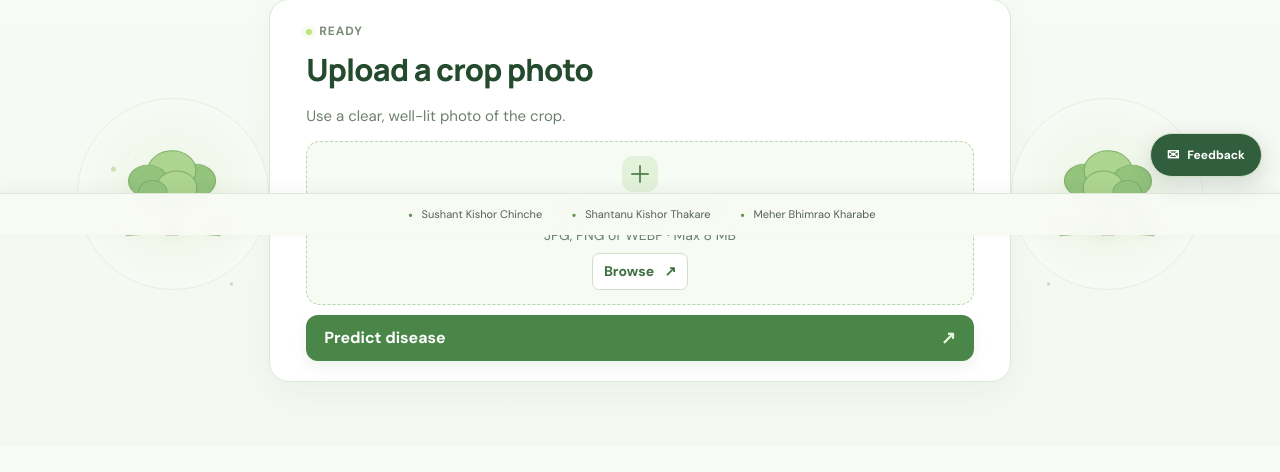
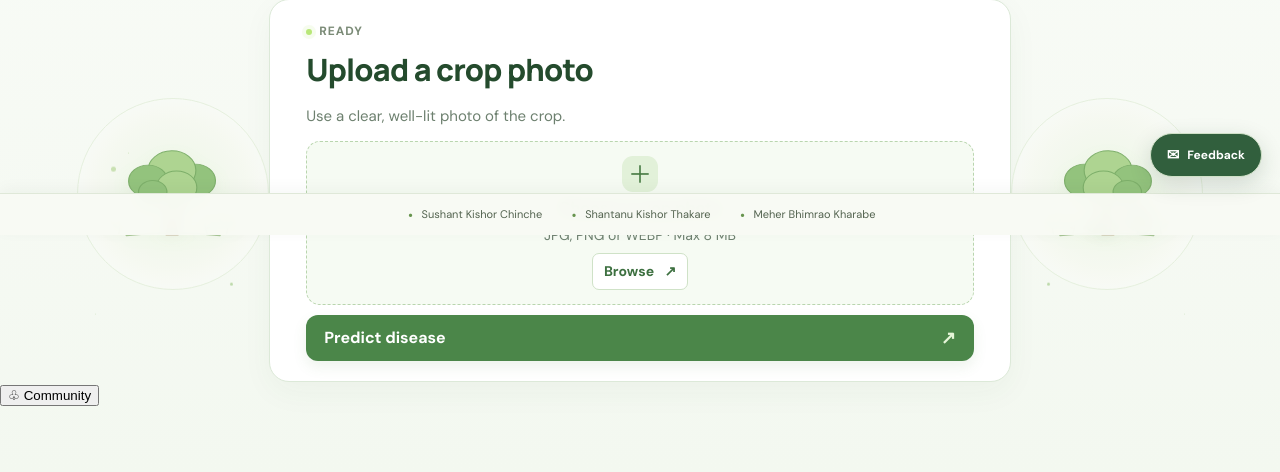
Before and after one commit to schinche735-hash/AgriSage, a Flask app: page / in a window 1280 px wide. Shown: the part 565-1037 px from the top of the page. Before the commit the page ends 947 px from the top, so only its background shows below. Run offline with Flask 3, Linux system fonts and the light colour scheme; data that the repository does not hold is empty; some libraries are stand-ins or nearby versions.

Commit message:
Add community under-development notice

```diff
--- a/templates/index.html
+++ b/templates/index.html
@@ -129,6 +129,19 @@
   <span><span class="team-bullet" aria-hidden="true">•</span>Shantanu Kishor Thakare</span>
   <span><span class="team-bullet" aria-hidden="true">•</span>Meher Bhimrao Kharabe</span>
 </footer>
+<button class="community-launcher" id="community-launcher" type="button" aria-haspopup="dialog" aria-controls="community-notice">
+  <span aria-hidden="true">♧</span>
+  {% if lang == 'hi' %}समुदाय{% elif lang == 'mr' %}समुदाय{% else %}Community{% endif %}
+</button>
+<div class="feedback-backdrop" id="community-notice" role="dialog" aria-modal="true" aria-labelledby="community-title" hidden>
+  <section class="feedback-notice-card">
+    <button class="feedback-close" id="community-close" type="button" aria-label="{% if lang == 'hi' %}बंद करें{% elif lang == 'mr' %}बंद करा{% else %}Close{% endif %}">×</button>
+    <span class="feedback-notice-icon" aria-hidden="true">♧</span>
+    <h2 id="community-title">{% if lang == 'hi' %}कम्युनिटी सुविधा विकसित हो रही है{% elif lang == 'mr' %}कम्युनिटी सुविधा विकसित होत आहे{% else %}Community is under development{% endif %}</h2>
+    <p>{% if lang == 'hi' %}हम किसानों के लिए एक समुदाय बना रहे हैं जहाँ वे फसल की तस्वीरें साझा कर सकेंगे और एक-दूसरे की मदद कर सकेंगे। पोस्ट करने और जवाब देने के लिए लॉगिन की सुविधा भी विकसित की जाएगी।{% elif lang == 'mr' %}आम्ही शेतकऱ्यांसाठी असे समुदाय तयार करत आहोत जिथे ते पिकांचे फोटो शेअर करून एकमेकांना मदत करू शकतील. पोस्ट आणि उत्तरांसाठी लॉगिनची सुविधाही विकसित केली जाईल.{% else %}We’re building a space where farmers can share crop photos, ask questions, and help each other. Sign-in will be required to post or reply, and that feature is being developed too.{% endif %}</p>
+    <button class="feedback-ok" id="community-ok" type="button">{% if lang == 'hi' %}ठीक है{% elif lang == 'mr' %}ठीक आहे{% else %}Got it{% endif %}</button>
+  </section>
+</div>
 <button class="feedback-launcher" id="feedback-launcher" type="button" aria-haspopup="dialog" aria-controls="feedback-notice">
   <span aria-hidden="true">✉</span>
   {% if lang == 'hi' %}फ़ीडबैक{% elif lang == 'mr' %}अभिप्राय{% else %}Feedback{% endif %}
@@ -206,6 +219,18 @@ input.addEventListener('change',()=>showFile(input.files[0]));zone.addEventListe
   }
 });
 
+const communityLauncher=document.getElementById('community-launcher');
+const communityNotice=document.getElementById('community-notice');
+const communityClose=document.getElementById('community-close');
+const communityOk=document.getElementById('community-ok');
+function closeCommunityNotice(){communityNotice.hidden=true;communityLauncher.focus();}
+function openCommunityNotice(){communityNotice.hidden=false;communityClose.focus();}
+communityLauncher.addEventListener('click',openCommunityNotice);
+communityClose.addEventListener('click',closeCommunityNotice);
+communityOk.addEventListener('click',closeCommunityNotice);
+communityNotice.addEventListener('click',event=>{if(event.target===communityNotice)closeCommunityNotice();});
+document.addEventListener('keydown',event=>{if(event.key==='Escape'&&!communityNotice.hidden)closeCommunityNotice();});
+
 const feedbackLauncher=document.getElementById('feedback-launcher');
 const feedbackNotice=document.getElementById('feedback-notice');
 const feedbackClose=document.getElementById('feedback-close');
```
